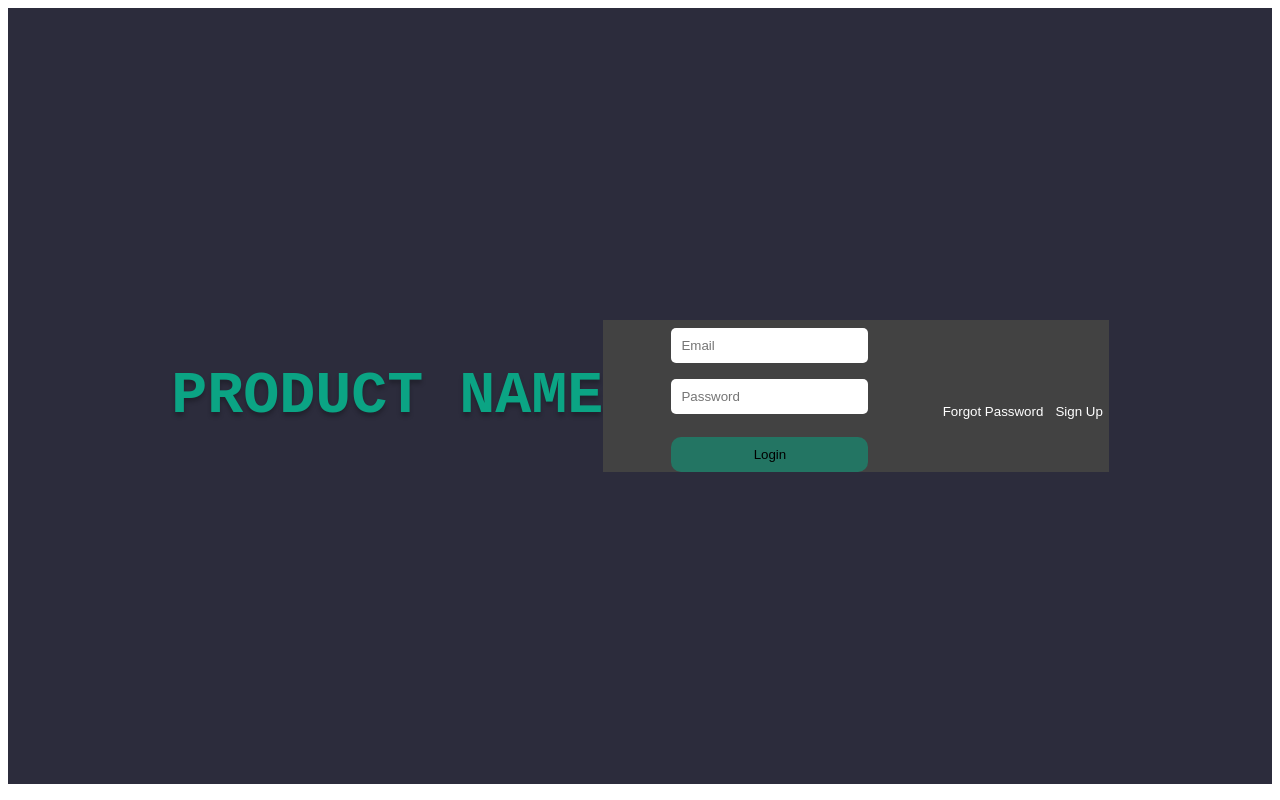
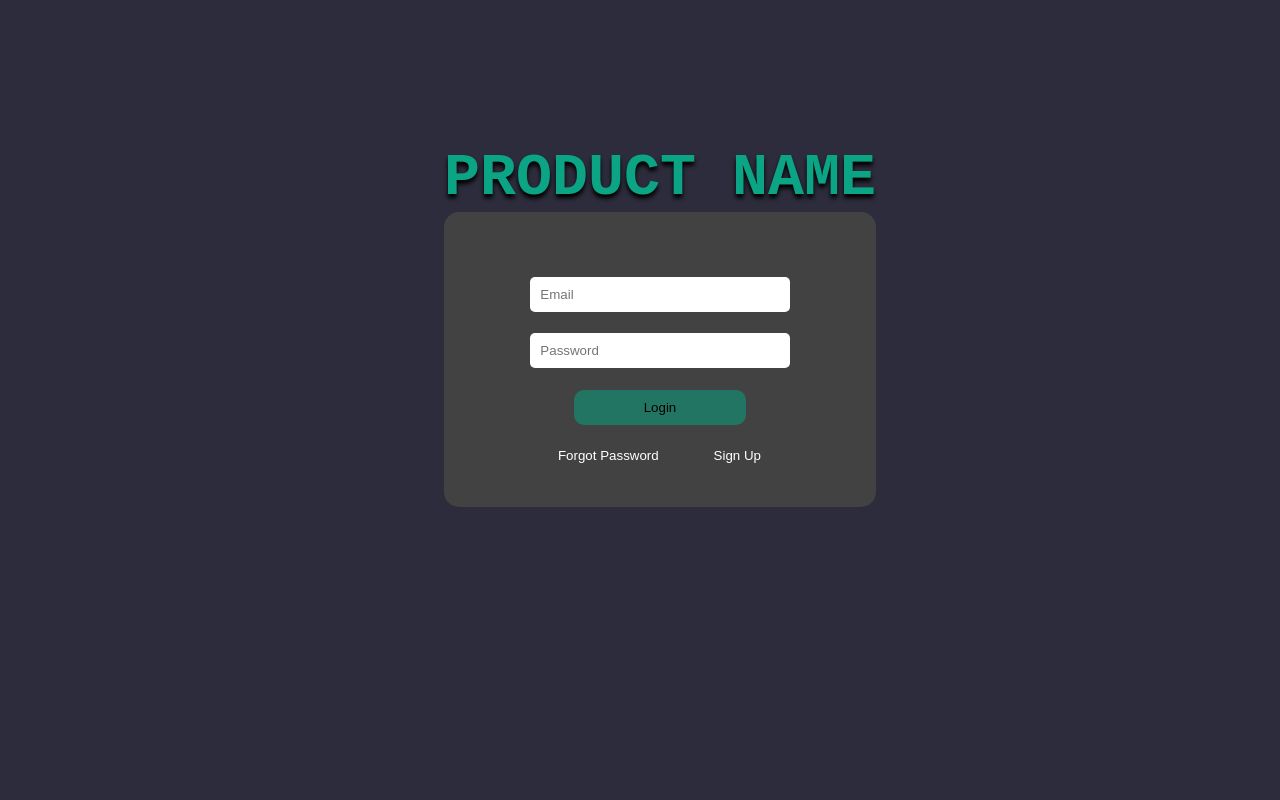
Before and after one commit to journey217/CSE-312-Group-Project, a Flask app: page /login in a window 1280 px wide. Run offline with Flask 2, Linux system fonts and the light colour scheme.

Commit message:
updated html for login and registration

```diff
--- a/static/login.css
+++ b/static/login.css
@@ -1,10 +1,12 @@
+body{
+    background-color: #2C2C3C;
+    margin-top:10%;
+}
 .login {
     display: flex;
-    min-height: 97vh;
     text-align: left;
     align-items: center;
     justify-content: center;
-    background: #2C2C3C;
 }
 
 .header {
@@ -12,18 +14,18 @@
     font-style: normal;
     font-weight: 700;
     font-size: 60px;
-
     text-align: center;
 
     color: #0BA484;
 
-    text-shadow: 0px 4px 4px rgba(0, 0, 0, 0.25);
+    text-shadow: 0px 4px 4px rgba(0, 0, 0, 1);
 }
 
 .login-form {
-    display: flex;
     background-color: #424242;
-    width: 40%;
+    border-radius: 15px;
+    padding-top: 10%;
+    padding-bottom:10%;
 }
 .login-inputs {
     display: flex;
@@ -33,11 +35,12 @@
 
 
 .login-form input {
+
     text-decoration: none;
     padding: 10px;
     border-radius: 5px;
     border: none;
-    margin: 0.5rem 0;
+    margin:5% 20% 0% 20%;
 }
 
 
@@ -53,6 +56,7 @@
     padding: 10px;
     border-radius: 10px;
     cursor: pointer;
+    margin:5% 30% 0% 30%
 }
 
 .login-form a {
@@ -60,15 +64,19 @@
 }
 
 .forgot-button {
-    margin-top: 30px;
+    margin-top:5%;
+    margin-left:25%;
+    margin-right:9%;
     border: none;
     background: none;
     color: white;
+    cursor:pointer;
+
 }
 
-.register-button {
-    margin-top: 30px;
+.signup-button {
     border: none;
     background: none;
     color: white;
+    cursor:pointer;
 }
--- a/templates/login.html
+++ b/templates/login.html
@@ -10,19 +10,25 @@
 </head>
 
 <body>
-    <div class="login" >
+    <div class="login">
+        <ul>
             <header class="header">PRODUCT NAME</header>
             <div class="login-form">
                 <form class="login-inputs" onSubmit={handleSubmission}>
                     <label for="email"></label>
                     <input type="email" placeholder="Email" name="email" />
                     <label for="password"></label>
-                <input type="password" placeholder="Password" name="password" required/>
+                    <input type="password" placeholder="Password" name="password" required />
                     <button>Login</button>
                 </form>
-            <button class="forgot-button" ><Link to="/forgot">Forgot Password</Link></button>
-            <button class="register-button" ><Link to="/register">Sign Up</Link></button>
+                <button class="forgot-button">
+                    <Link to="/forgot">Forgot Password</Link>
+                </button>
+                <button class="signup-button">
+                    <Link to="/register">Sign Up</Link>
+                </button>
             </div>
+        </ul>
     </div>
 </body>
 
```
Also changed, not shown: static/registration.css (renamed from static/register.css, +19 -5 lines), templates/register.html (deleted, +0 -33 lines), templates/registration.html (added, +35 -0 lines). Lines whose indentation alone changed are shown as unchanged.
